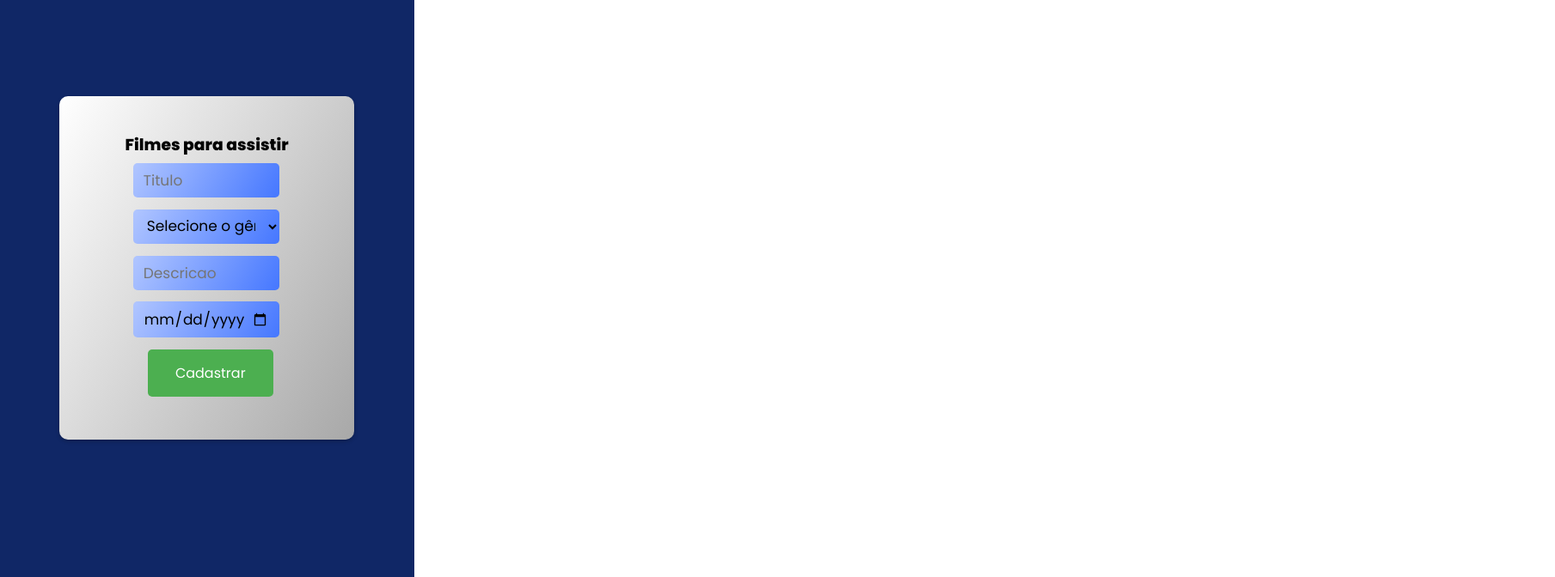
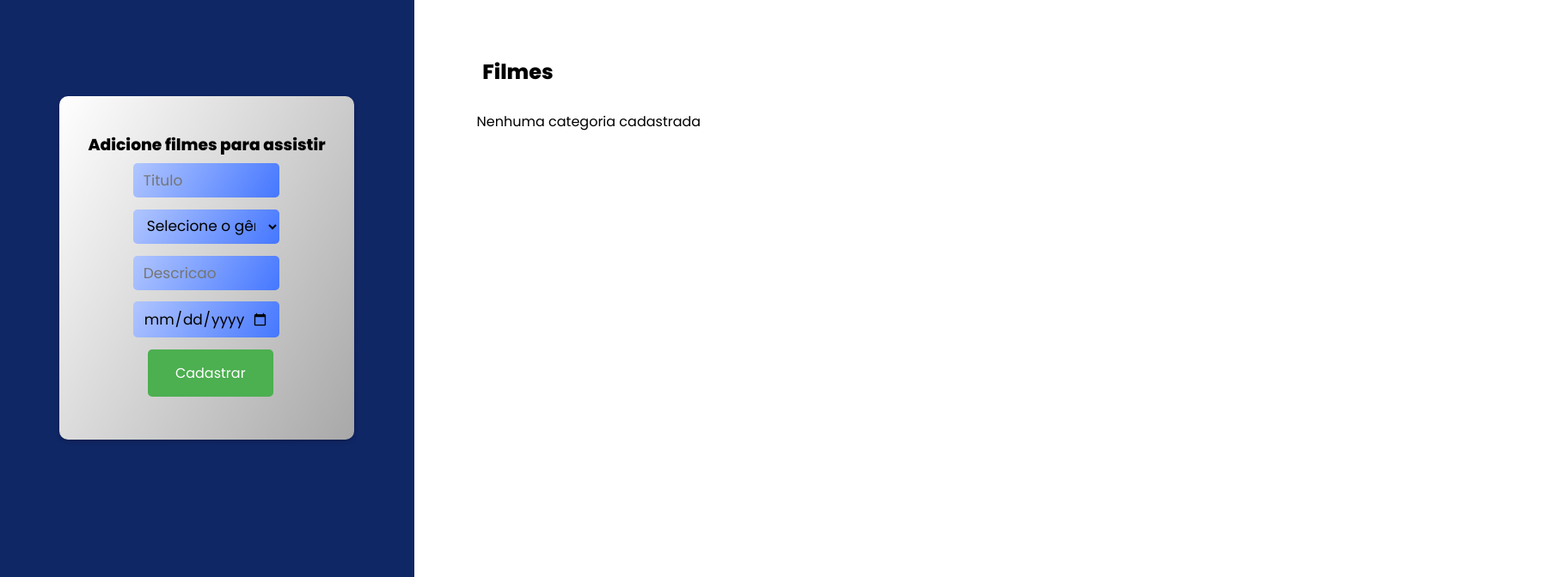
Before and after one commit to Adriana-Guedes/chekpoint1, a React (Vite) app: page / in a window 1280 px wide. Shown: the top 672 px of the page at 86% size, 1809 px wide, since content can reach past the window. Built offline with nearby package versions, Linux system fonts and the light colour scheme.

Commit message:
item vazio e título da pagina
quando tá vazio não aparecia e agora aparece, também foi adicionado título h2 com o nome de filmes

```diff
--- a/src/App.jsx
+++ b/src/App.jsx
@@ -100,7 +100,7 @@ function App() {
 
 
           <form className={styles.formulario} onSubmit={id ? editar : adicionar}>
-          <h3 className={styles.title}> Filmes para assistir </h3>
+          <h3 className={styles.title}> Adicione filmes para assistir </h3>
             <input className={styles.input}
               required
               value={titulo}
@@ -119,9 +119,9 @@ function App() {
               <option value="Terror">Terror</option>
             </select>
 
-            <input className={styles.input} requered value={descricao} type="textarea"
+            <input className={styles.input} required value={descricao} type="textarea"
               placeholder="Descricao" onChange={(event) => setDescricao(event.target.value)} />
-            <input className={styles.input} requered value={data} type="date"
+            <input className={styles.input} required value={data} type="date"
               placeholder="Data" onChange={(event) => setData(event.target.value)} />
 
             <input className={styles.submit} type="submit" value={id ? "Salvar" : "Cadastrar"} />
@@ -129,6 +129,9 @@ function App() {
 
           </form>
         </div>
+
+      <h2 className={styles.tituloPagina}>Filmes</h2>
+
       </container>
 
       {/*retorno de dados salvos*/}
@@ -148,7 +151,7 @@ function App() {
             ))}
           </ul>
         ) : (
-          <p >Nenhuma categoria cadastrada</p>
+          <p className={styles.vazio} >Nenhuma categoria cadastrada</p>
         )}
 
     </div>
--- a/src/style.module.css
+++ b/src/style.module.css
@@ -81,28 +81,38 @@
     background: #534bf3;
 }
 
+
+.tituloPagina{
+    display:flex;
+    justify-content: center;
+    align-items: center;
+    width: 250%;
+    height: 15%;
+
+}
+.vazio{
+    padding-left: 2%;
+    position: relative;
+    left: 529px;
+    top: 129px;
+}
+
 /* ----------------------O QUE SERÀ--------------------------------------- */
 
 .card {
-    width: 190px;
-    height: 254px;
-    border-radius: 30px;
+
+    border-radius: 5px;
     background: lightgrey;
     box-shadow: rgba(50, 50, 93, 0.25) 0px 30px 50px -12px inset, rgba(0, 0, 0, 0.3) 0px 18px 26px -18px inset;
-
-    flex-direction: row;
-    padding-left: 2%;
+    padding-top: 1rem;
+    padding-left: 2rem ;
     position: relative;
-    width: 60%;
-    height: 110px;
+    width: 55rem;
+    height: 114px;
     left: 529px;
     top: 129px;
     margin: 20px;
     list-style: none;
-    /* background: #FFFFFF; */
-    /* border: 1px solid #C7C4C4; */
-    /* box-shadow: 0px 2px 4px rgba(0, 0, 0, 0.25); */
-    /* border-radius: 12px; */
 }
 
 .data {
@@ -122,13 +132,14 @@
     position: absolute;
     right: 30px;
     margin-right: 20px;
+
     size: 50px;
     height: 30px;
     width: 30px;
     cursor: pointer;
     font-size: 1.6rem;
     color: blue;
-    background: lightgrey;
+    background: none;
     border: 0;
 
 }
@@ -145,7 +156,7 @@
     font-size: 1.6rem;
     color: red;
     border: 0;
-    background: lightgrey;
+    background: none;
 
 
 }
```
